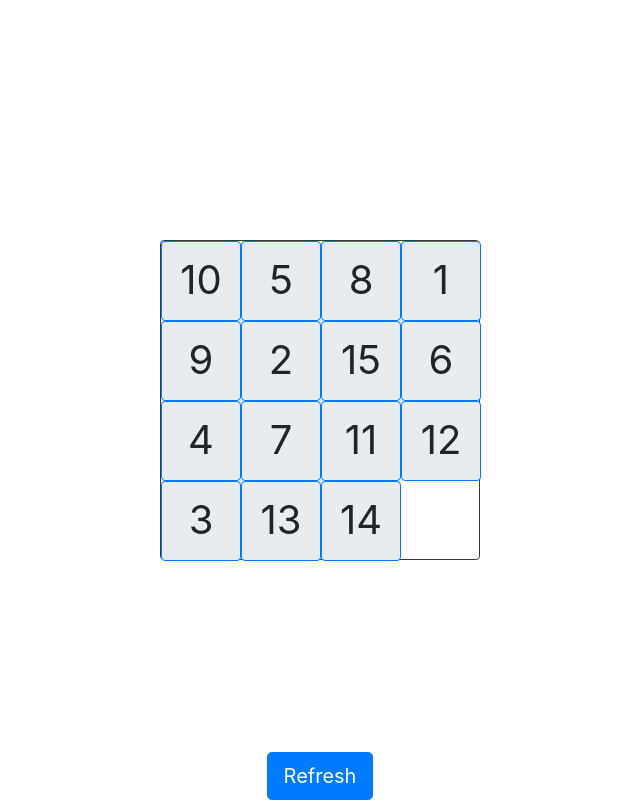
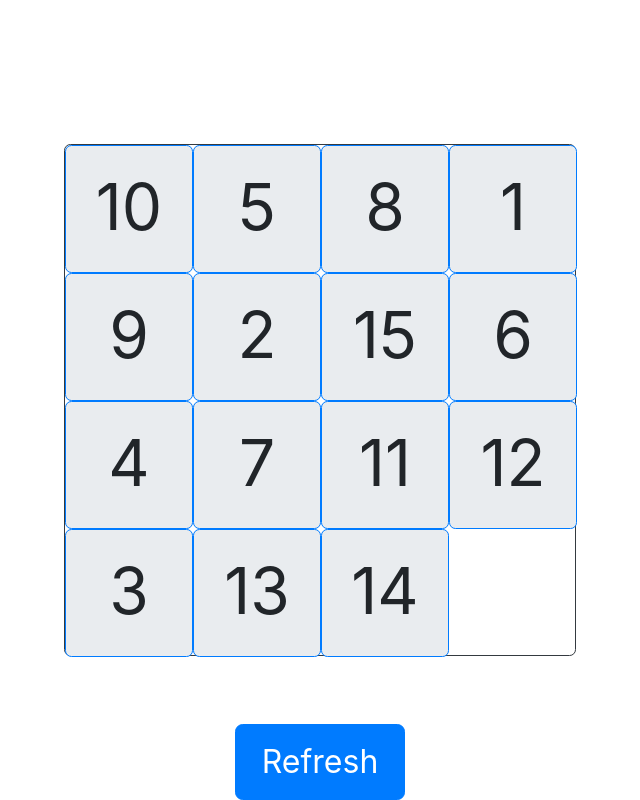
Before and after one commit to Dukenv/games, a plain HTML site: page PG15/index.html in a window 1280 px wide. Shown: the whole page, without its empty margins (320-960 px from the left). Drawn offline with nearby package versions, Linux system fonts and the light colour scheme.

Commit message:
Update index.html

```diff
--- a/PG15/index.html
+++ b/PG15/index.html
@@ -8,7 +8,11 @@
     <!-- Bootstrap CSS -->
     <link rel="stylesheet" href="https://stackpath.bootstrapcdn.com/bootstrap/4.4.1/css/bootstrap.min.css" integrity="sha384-Vkoo8x4CGsO3+Hhxv8T/Q5PaXtkKtu6ug5TOeNV6gBiFeWPGFN9MuhOf23Q9Ifjh" crossorigin="anonymous">
     <link rel="stylesheet" type="text/css" href="css/style.css">
-
+  <style>
+    body {
+      zoom: 160%; /* Adjust the percentage as needed */
+    }
+  </style>
     <title>Puzzle game '15'</title>
   </head>
   <body>
```
